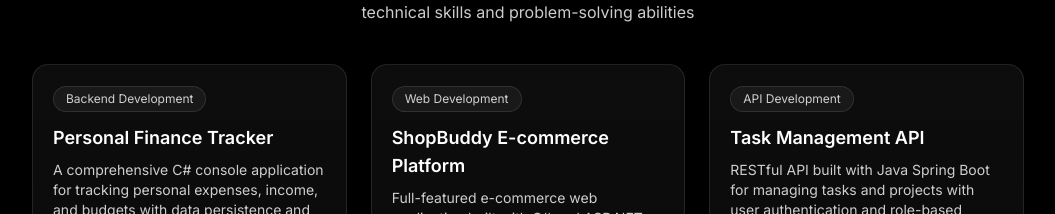
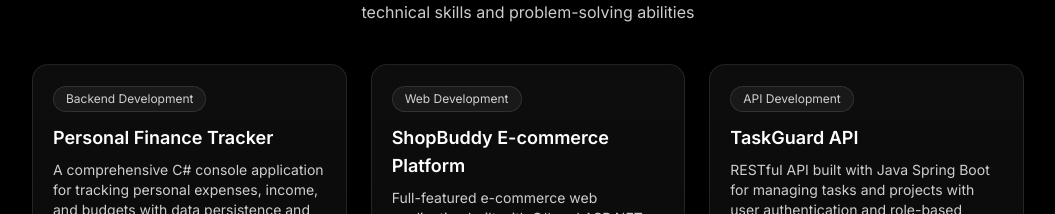
Before and after one commit to naldmach/donald-beqa-portfolio-v2, a React (Vite) app: page / in a window 1280 px wide. Shown: the part 1410-1624 px from the top of the page, without its empty margins (112-1167 px from the left). Built offline with nearby package versions, Linux system fonts and the light colour scheme.

Commit message:
Update HomePage.tsx

```diff
--- a/src/pages/HomePage.tsx
+++ b/src/pages/HomePage.tsx
@@ -55,7 +55,7 @@ const featuredProjects: FeaturedProject[] = [
   },
   {
     category: "API Development",
-    title: "Task Management API",
+    title: "TaskGuard API",
     description:
       "RESTful API built with Java Spring Boot for managing tasks and projects with user authentication and role-based access control.",
     features: [
@@ -65,7 +65,7 @@ const featuredProjects: FeaturedProject[] = [
       "API documentation",
     ],
     tech: ["Java", "Spring Boot", "Spring Security", "JPA", "MySQL"],
-    code: "#",
+    code: "https://github.com/naldmach/taskguard-api",
     demo: "#",
   },
   {
```
